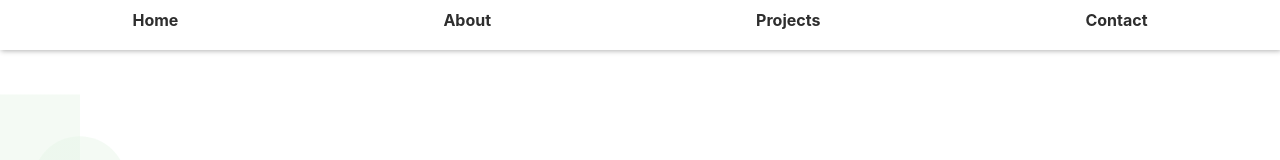
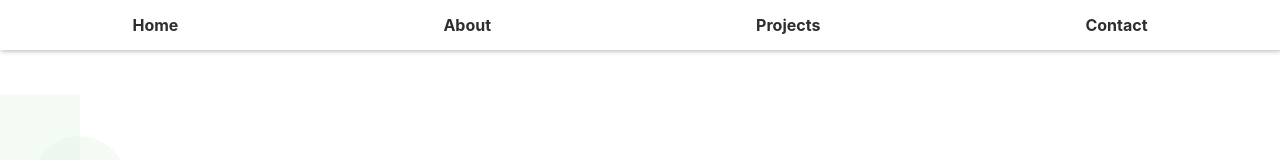
Before and after one commit to suryanshsugandhi/suryansh-sugandhi, a React (Create React App) app: page / in a window 1280 px wide. Shown: the top 160 px of the page. Built offline with nearby package versions, Linux system fonts and the light colour scheme.

Commit message:
fix: padding issues in navbar

```diff
--- a/src/index.css
+++ b/src/index.css
@@ -186,8 +186,9 @@ body {
 
 #nav {
   width: 100%;
+  display: flex;
+  flex-wrap: wrap;
   height: 50px;
-  flex-wrap: wrap;
   background-color: #fff;
   position: sticky;
   z-index: 2;
@@ -202,6 +203,8 @@ body {
   width: 100%;
   list-style-type: none;
   flex-wrap: wrap;
+  margin: 0;
+  padding: 0;
 }
 
 #nav a {
```
